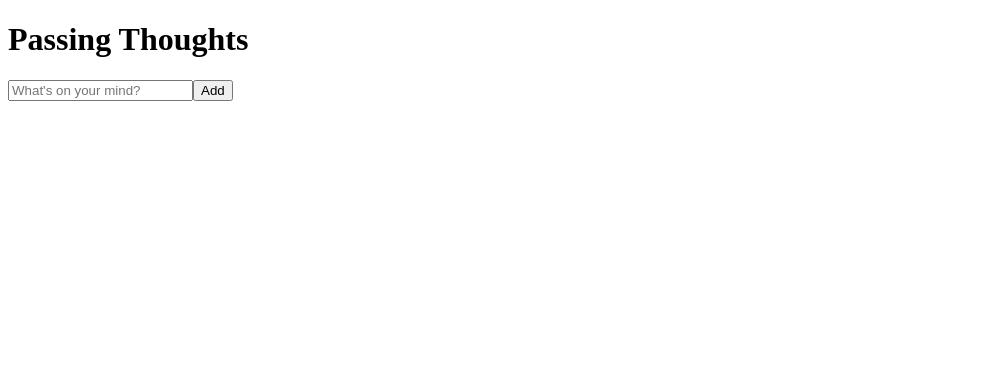
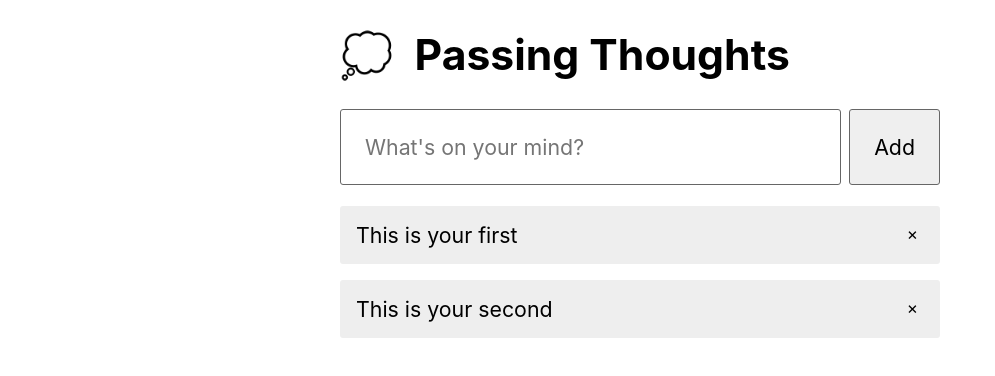
Before and after one commit to alitemel89/passing_thoughts, a React app: page / in a window 1280 px wide. Shown: the whole page, without its empty margins (0-995 px from the left). Built offline with nearby package versions, Linux system fonts and the light colour scheme.

Commit message:
add Thought.js component

```diff
--- a/public/index.html
+++ b/public/index.html
@@ -15,6 +15,7 @@
       user's mobile device or desktop. See https://developers.google.com/web/fundamentals/web-app-manifest/
     -->
     <link rel="manifest" href="%PUBLIC_URL%/manifest.json" />
+    <link rel="stylesheet" href="/styles.css">
     <!--
       Notice the use of %PUBLIC_URL% in the tags above.
       It will be replaced with the URL of the `public` folder during the build.
@@ -24,7 +25,7 @@
       work correctly both with client-side routing and a non-root public URL.
       Learn how to configure a non-root public URL by running `npm run build`.
     -->
-    <title>React App</title>
+    <title>Passing Thoughts</title>
   </head>
   <body>
     <noscript>You need to enable JavaScript to run this app.</noscript>
--- /dev/null
+++ b/public/styles.css
@@ -0,0 +1,72 @@
+body {
+    margin: 0;
+    font-size: 16pt;
+    font-family: -apple-system, BlinkMacSystemFont, 'Segoe UI', 'Roboto', 'Oxygen',
+      'Ubuntu', 'Cantarell', 'Fira Sans', 'Droid Sans', 'Helvetica Neue',
+      sans-serif;
+    -webkit-font-smoothing: antialiased;
+    -moz-osx-font-smoothing: grayscale;
+  }
+
+  input,
+  button {
+    font: inherit;
+    box-sizing: border-box;
+  }
+
+  input[type='submit'],
+  button {
+    cursor: pointer;
+  }
+
+  .App {
+    margin: 0 auto;
+    max-width: 600px;
+    width: 95%;
+  }
+
+  .App h1:before {
+    content: '💭';
+    margin-right: 0.5em;
+  }
+
+  .AddThoughtForm {
+    display: flex;
+    flex-wrap: wrap;
+  }
+
+  .AddThoughtForm input {
+    padding: 1.5rem;
+    border: 1px solid #666;
+    border-radius: 3px;
+  }
+
+  .AddThoughtForm input[type='text'] {
+    flex-grow: 1;
+    margin-right: 0.5rem;
+  }
+
+  .thoughts {
+    list-style-type: none;
+    padding: 0;
+  }
+
+  .Thought {
+    padding: 1rem;
+    margin-bottom: 1rem;
+    border-radius: 3px;
+    background-color: #eee;
+  }
+
+  .Thought .remove-button {
+    font-size: 80%;
+    float: right;
+    border: 0;
+    border-radius: 3px;
+    background: transparent;
+  }
+
+  .Thought .remove-button:hover {
+    color: #fff;
+    background-color: #000;
+  }
--- a/src/components/AddThoughtForm.js
+++ b/src/components/AddThoughtForm.js
@@ -18,13 +18,14 @@ export function AddThoughtForm(props) {
         }
 
         if (text.length > 0) {
-            props.addThougt(thought);
+            props.addThought(thought);
+            setText('');
         }
 
+    }
 
-    }
     return (
-        <form onSubmit={handleSubmit}>
+        <form className="AddThoughtForm" onSubmit={handleSubmit}>
             <input
                 type="text"
                 aria-label="What's on your mind?"
--- a/src/components/App.js
+++ b/src/components/App.js
@@ -1,6 +1,7 @@
 import React, { useState } from 'react';
 import { generateId, getNewExpirationTime } from '../utils/helpers';
 import { AddThoughtForm } from './AddThoughtForm';
+import { Thought } from './Thought';
 
 function App() {
     const [thoughts, setThoughts] = useState([
@@ -22,6 +23,10 @@ function App() {
         setThoughts(prev => [thought, ...prev])
     }
 
+    const removeThought = (thoughtIdtoRemove) => {
+        setThoughts(prev => prev.filter((thought) => thought.id !== thoughtIdtoRemove))
+    }
+
 
     return (
         <div className="App">
@@ -31,9 +36,11 @@ function App() {
 
             <main>
                 <AddThoughtForm addThought={addThought} />
+                <ul className="thoughts">
+                {thoughts.map((thought) => (<Thought thought={thought} removeThought={removeThought} key={thought.id} />) )}
+                </ul>
             </main>
         </div>
-
     )
 
 }
--- a/src/components/Thought.js
+++ b/src/components/Thought.js
@@ -0,0 +1,36 @@
+import React, {useEffect} from 'react';
+
+export function Thought(props) {
+
+    const {thought,  removeThought} = props;
+
+    useEffect(() => {
+        const timeRemaining = thought.expiresAt - Date.now()
+
+        const timeout = setTimeout(() => {
+            removeThought(thought.id)
+        }, timeRemaining)
+
+        return () => {
+            clearTimeout(timeout)
+        }
+    }, [thought])
+
+    const handleRemoveClick = () => {
+        removeThought(thought.id)
+    };
+
+    return (
+        <li className="Thought">
+          <button
+            aria-label="Remove thought"
+            className="remove-button"
+            onClick={handleRemoveClick}
+          >
+            &times;
+          </button>
+          <div className="text">{thought.text}</div>
+        </li>
+
+    )
+}
--- a/src/utils/helpers.js
+++ b/src/utils/helpers.js
@@ -1,9 +1,9 @@
 export function getNewExpirationTime() {
-    return Date.now() + 15 * 1000;
+    return Date.now() + 10 * 1000;
 }
 
 
-let nextId;
+let nextId = 0;
 export function generateId() {
     const result = nextId;
     nextId += 1;
```
Also changed, not shown: public/logo192.png (deleted), public/logo512.png (deleted).
